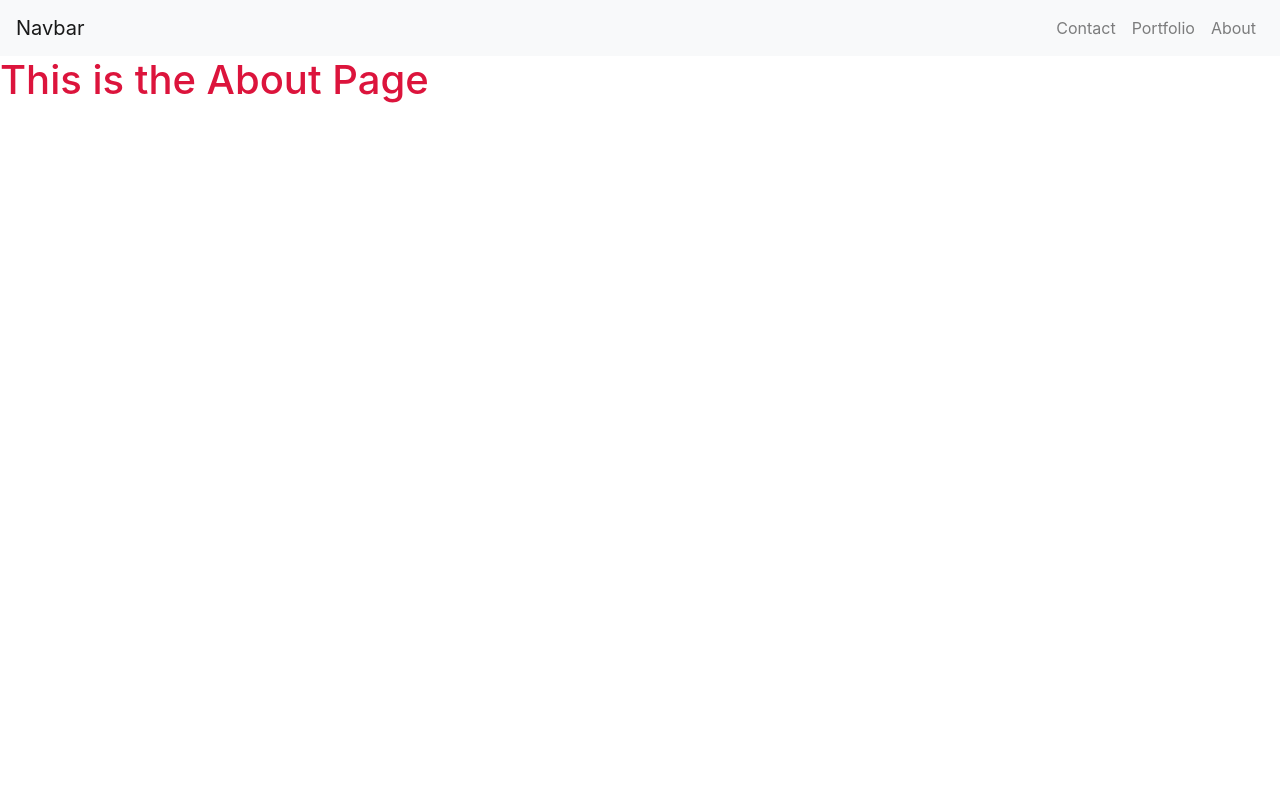
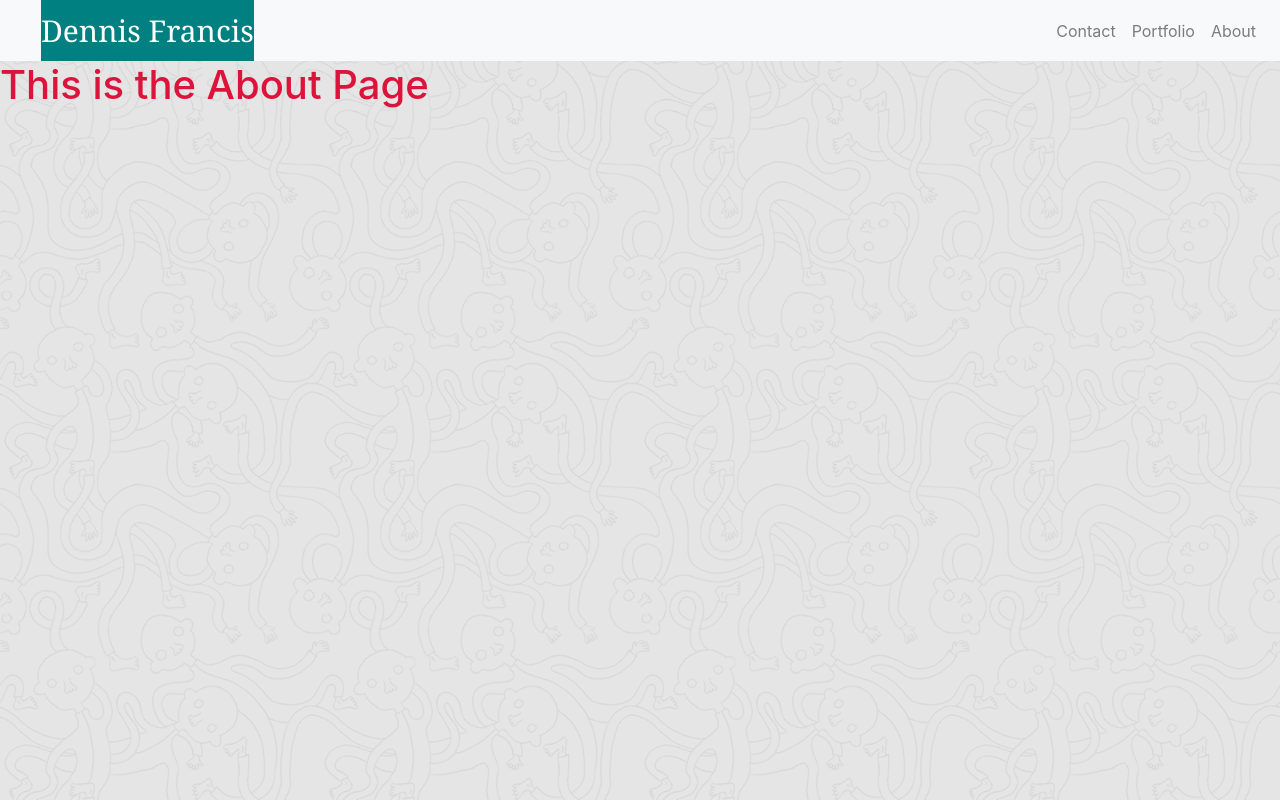
Before and after one commit to dnfrancis22/responsive-portfolio, a plain HTML site: page index.html in a window 1280 px wide. Drawn offline with nearby package versions, Linux system fonts and the light colour scheme.

Commit message:
Added the background image. changed navbar at top left to my name, added background color, fixed link and added hover pseudo element.

```diff
--- a/index.html
+++ b/index.html
@@ -23,7 +23,9 @@
   </head>
   <body>
     <nav class="navbar navbar-expand-lg navbar-light bg-light">
-      <a class="navbar-brand" href="#">Navbar</a>
+      <div>
+        <a class="name" class="nav-link" href="index.html">Dennis Francis</a>
+      </div>
       <button
         class="navbar-toggler"
         type="button"
--- a/style.css
+++ b/style.css
@@ -1,3 +1,23 @@
+body {
+    background-image: url(./assets/Background.JPG);
+    background-size: 25%;
+}
+.name {
+    font-size: 30px;
+    margin-left: 25px;
+    margin-top: 9px;
+    padding-top: 10px;
+    padding-bottom: 10px;
+    color: white;
+    background-color: teal;
+    font-family: Georgia, 'Times New Roman', Times, serif;
+}
+.name:hover {
+    text-decoration: none;
+    color: white;
+    background-color: rgb(0, 51, 51);
+}
+
 h1 {
     color: crimson;
 }
```
Also changed, not shown: contact.html (+3 -1 lines), portfolio.html (+3 -1 lines), assets/Background.JPG (added), 2 other files.
